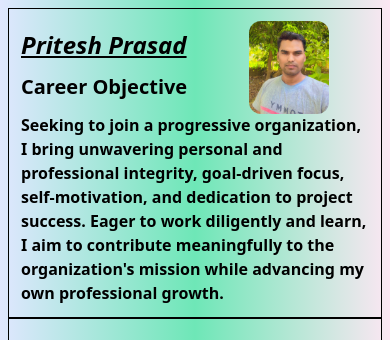
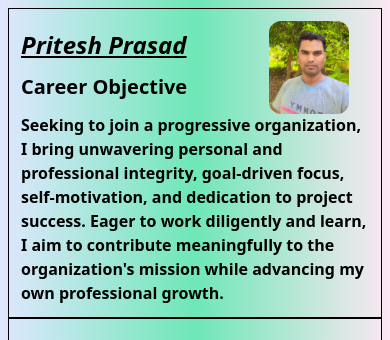
Before and after one commit to priteshrao3/resumebuilder, a Django app: page / in a window 390 px wide. Shown: the part 72-412 px from the top of the page. Run offline with Django 4.2, Linux system fonts and the light colour scheme; data comes from the database, SQL or seed files in the repository; some libraries are stand-ins or nearby versions.

```diff
--- a/core/templates/home.html
+++ b/core/templates/home.html
@@ -18,7 +18,7 @@
         <img
           src="{% static 'images/pritesh.png' %}"
           alt="Profile Image"
-          class="profile-image mt-3 mx-auto md:mt-0 w-20 md:w-36 rounded-xl absolute top-0 right-10 md:relative md:static"
+          class="profile-image mt-3 mx-auto md:mt-0 w-20 md:w-36 rounded-xl absolute top-0 right-5 md:right-10 md:relative md:static"
         />
       </div>
       {% endif %}
```
